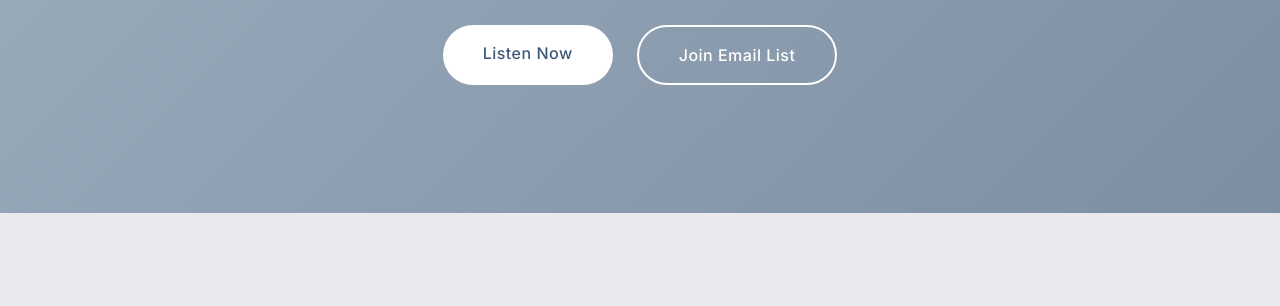
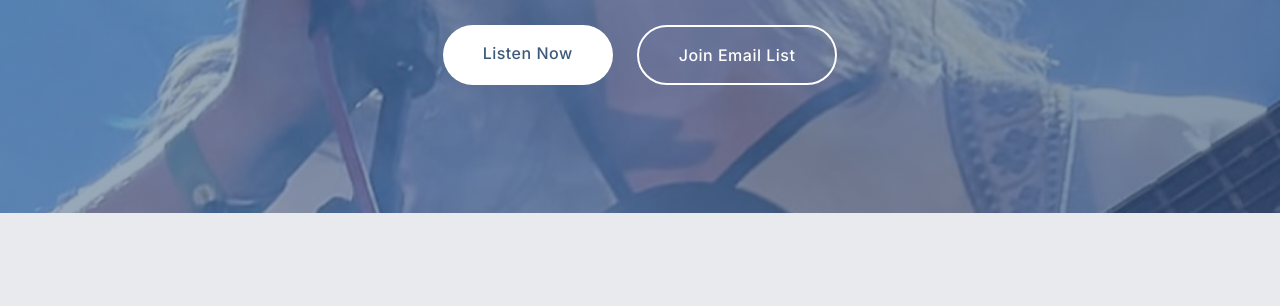
Before and after one commit to am13625-cloud/April-s-Website, a plain HTML site: page index.html in a window 1280 px wide. Shown: the part 384-690 px from the top of the page. Drawn offline with nearby package versions, Linux system fonts and the light colour scheme; files whose address does not match are found by name; a web font is replaced by a local one.

Commit message:
Update index.html

```diff
--- a/index.html
+++ b/index.html
@@ -653,7 +653,7 @@
    </div><a href="#listen" class="nav-cta">Listen Now</a>
   </nav>
   <main>
-   <section id="home" class="hero"><img src="./AnushkaPortfolio/3.png" alt="April Hero Background" class="hero-bg" onerror="this.style.display='none';">
+   <section id="home" class="hero"><img src="./3.png" alt="April Hero Background" class="hero-bg" onerror="this.style.display='none';">
     <div class="hero-content">
      <h1 id="artist-name">APRIL</h1>
      <p class="subtitle" id="artist-subtitle">Indie-Pop Artist</p>
```
